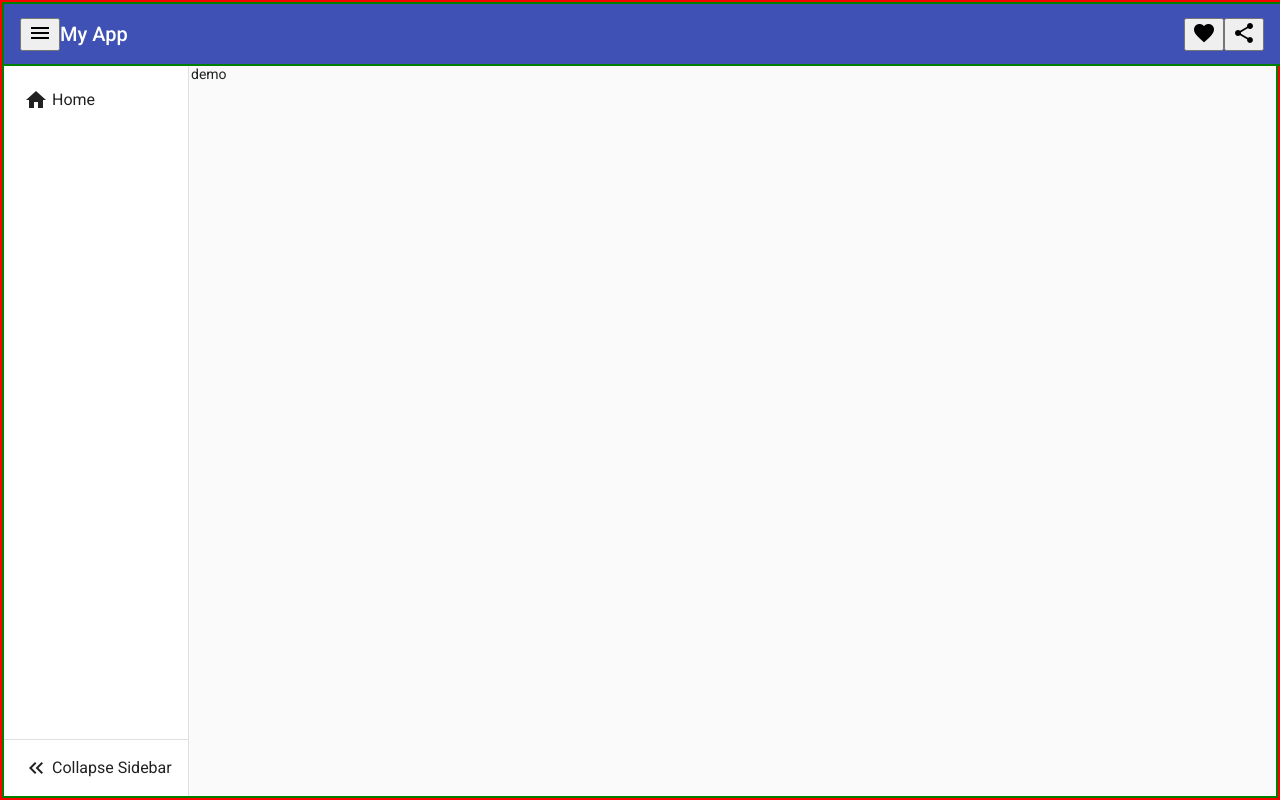
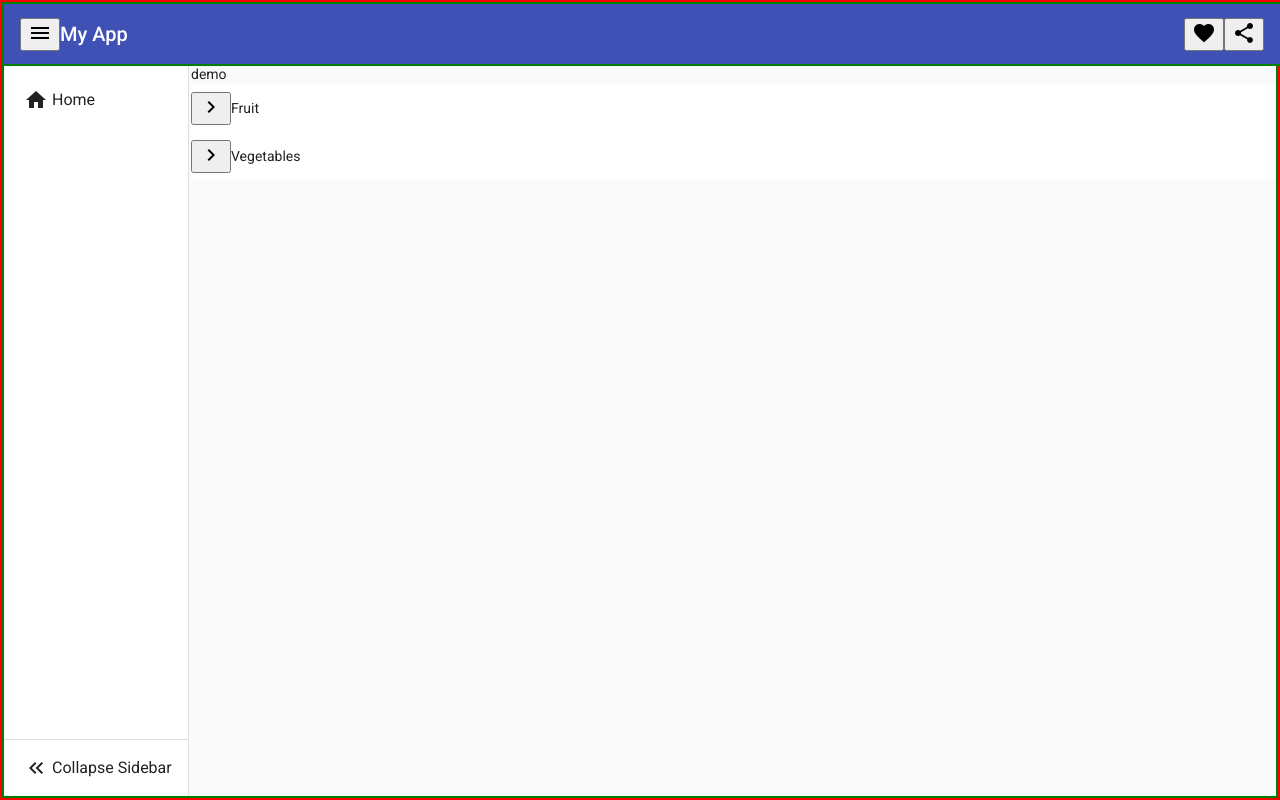
Before and after one commit to muralitharan805/angular_practice, an Angular app: page / in a window 1280 px wide. Built offline with nearby package versions, Linux system fonts and the light colour scheme.

Commit message:
tree pratice

```diff
--- a/src/app/app.component.html
+++ b/src/app/app.component.html
@@ -72,6 +72,35 @@
         </mat-nav-list>
       </div>
     </mat-sidenav>
-    <mat-sidenav-content> demo </mat-sidenav-content>
+    <mat-sidenav-content>
+      demo
+
+      <mat-tree [dataSource]="dataSource" [treeControl]="treeControl">
+        <!-- This is the tree node template for leaf nodes -->
+        <mat-tree-node *matTreeNodeDef="let node" matTreeNodePadding>
+          <!-- use a disabled button to provide padding for tree leaf -->
+
+          <button mat-icon-button disabled></button>
+          {{ node.name }}
+        </mat-tree-node>
+        <mat-tree-node
+          *matTreeNodeDef="let node; when: hasChild"
+          matTreeNodePadding
+        >
+          <button
+            mat-icon-button
+            matTreeNodeToggle
+            [attr.aria-label]="'Toggle ' + node.name"
+          >
+            <mat-icon class="mat-icon-rtl-mirror">
+              {{
+                treeControl.isExpanded(node) ? "expand_more" : "chevron_right"
+              }}
+            </mat-icon>
+          </button>
+          {{ node.name }}
+        </mat-tree-node>
+      </mat-tree>
+    </mat-sidenav-content>
   </mat-sidenav-container>
 </div>
--- a/src/app/app.component.ts
+++ b/src/app/app.component.ts
@@ -5,12 +5,55 @@ import {
   MatTreeFlattener,
 } from '@angular/material/tree';
 
+/** Flat node with expandable and level information */
+interface ExampleFlatNode {
+  expandable: boolean;
+  name: string;
+  level: number;
+}
+/**
+ * Food data with nested structure.
+ * Each node has a name and an optional list of children.
+ */
+interface FoodNode {
+  name: string;
+  children?: FoodNode[];
+}
+
+const TREE_DATA: FoodNode[] = [
+  {
+    name: 'Fruit',
+    children: [{ name: 'Apple' }, { name: 'Banana' }, { name: 'Fruit loops' }],
+  },
+  {
+    name: 'Vegetables',
+    children: [
+      {
+        name: 'Green',
+        children: [{ name: 'Broccoli' }, { name: 'Brussels sprouts' }],
+      },
+      {
+        name: 'Orange',
+        children: [{ name: 'Pumpkins' }, { name: 'Carrots' }],
+      },
+    ],
+  },
+];
+
 @Component({
   selector: 'app-root',
   templateUrl: './app.component.html',
   styleUrls: ['./app.component.scss'],
 })
 export class AppComponent {
+  private _transformer = (node: FoodNode, level: number) => {
+    return {
+      expandable: !!node.children && node.children.length > 0,
+      name: node.name,
+      level: level,
+    };
+  };
+
   title = 'angular_practice';
 
   isMenuClick = true;
@@ -19,5 +62,19 @@ export class AppComponent {
   onCollapse() {
     this.isCollapse = !this.isCollapse;
   }
-  constructor() {}
+  constructor() {
+    this.dataSource.data = TREE_DATA;
+  }
+  treeControl = new FlatTreeControl<ExampleFlatNode>(
+    (node) => node.level,
+    (node) => node.expandable
+  );
+  treeFlattener = new MatTreeFlattener(
+    this._transformer,
+    (node: any) => node.level,
+    (node: any) => node.expandable,
+    (node: any) => node.children
+  );
+  dataSource = new MatTreeFlatDataSource(this.treeControl, this.treeFlattener);
+  hasChild = (_: number, node: ExampleFlatNode) => node.expandable;
 }
```
